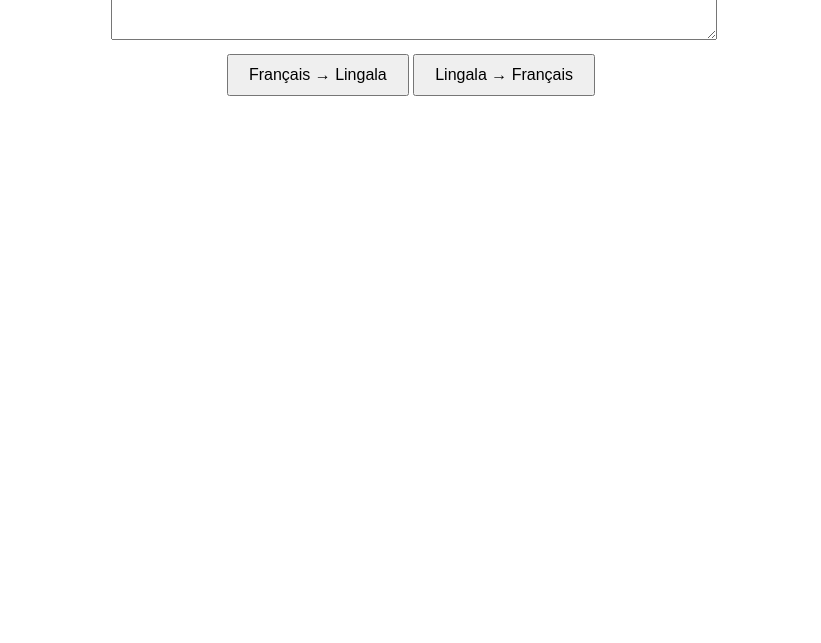
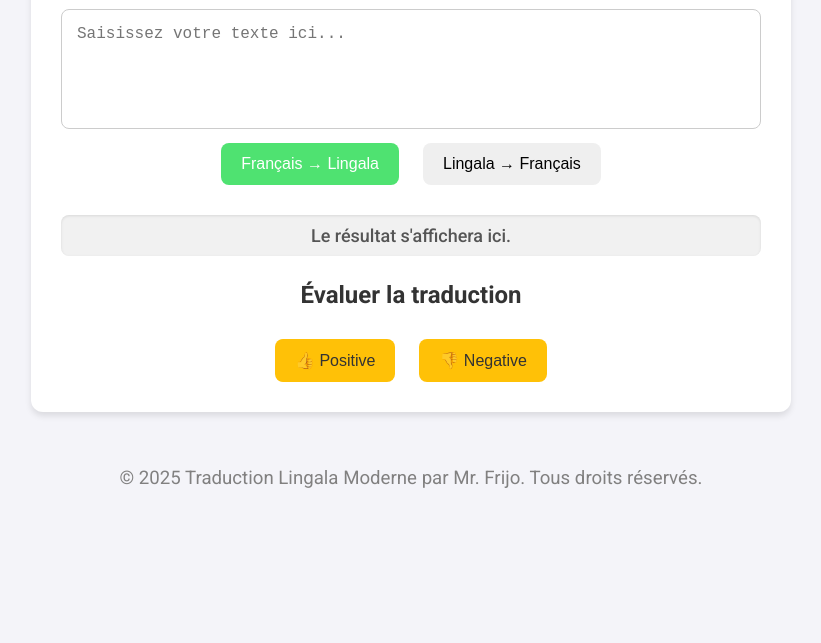
Before and after one commit to Frijo75/Traduction-Lingala, a plain HTML site: page index.html in a window 1280 px wide. Shown: the part 157-800 px from the top of the page, without its empty margins (229-1050 px from the left). Drawn offline with Linux system fonts and the light colour scheme.

Commit message:
index.html

```diff
--- a/index.html
+++ b/index.html
@@ -1,56 +1,102 @@
 <!DOCTYPE html>
 <html lang="fr">
 <head>
-  <meta name="google-site-verification" content="Uyy3H57rFlaA1MlT8NLGI52H1PYMfTxDLDRTSLf6UGk" />
-
     <meta charset="UTF-8">
     <meta name="viewport" content="width=device-width, initial-scale=1.0">
     <meta name="description" content="Traducteur français-lingala moderne">
     <meta name="keywords" content="Traduction Lingala, Lingala Moderne, traduire en lingala, Traduction de franàai en lingala, traduction lingala">
     <meta name="author" content="Mr. Frijo">
-    <title>Traduction Français ⇌ Lingala</title>
+    <title>Traduction Français Lingala</title>
     <style>
+        /* Police Google */
+        @import url('https://fonts.googleapis.com/css2?family=Roboto:wght@400;500;700&display=swap');
+
+        /* Style général */
         body {
-            font-family: Arial, sans-serif;
-            margin: 20px;
+            font-family: 'Roboto', sans-serif;
+            margin: 0;
             padding: 0;
+            background: #f4f4f9;
+            color: #333;
         }
         .container {
-            max-width: 600px;
-            margin: auto;
+            max-width: 700px;
+            margin: 50px auto;
+            background: #fff;
+            box-shadow: 0px 4px 6px rgba(0, 0, 0, 0.1);
+            border-radius: 12px;
+            padding: 20px 30px;
             text-align: center;
+        }
+        h1 {
+            font-size: 2.4em;
+            font-weight: 700;
+            color: #444;
         }
         textarea {
             width: 100%;
-            height: 100px;
-            margin: 10px 0;
+            height: 120px;
+
+            padding: 15px;
+            box-sizing: border-box;
             font-size: 16px;
+            border: 1px solid #ccc;
+            border-radius: 8px;
+            outline: none;
+            resize: none;
+            transition: border-color 0.3s ease;
+        }
+        textarea:focus {
+            outline: none;
+            border-color: #007BFF;
         }
         button {
-            padding: 10px 20px;
+            padding: 12px 20px;
             font-size: 16px;
+            margin: 10px;
+            border: none;
+            border-radius: 8px;
             cursor: pointer;
+            transition: background-color 0.3s ease, transform 0.2s ease;
+        }
+        button:first-child {
+            background-color: #007BFF;
+            color: #fff;
+        }
+        button:last-child {
+            background-color: #28a745;
+            color: #fff;
+        }
+        button:hover {
+            transform: translateY(-2px);
+        }
+        .vert{
+            background: #4fe271;
+            color: rgb(255, 255, 255);
         }
         .result {
             margin-top: 20px;
             font-size: 18px;
-            font-weight: bold;
+            font-weight: 500;
+            color: #555;
+            padding: 10px 15px;
+            background: #f1f1f1;
+            border-radius: 8px;
+            box-shadow: inset 0 1px 3px rgba(0, 0, 0, 0.1);
+        }
+        .rating-section {
+            margin-top: 25px;
+        }
+        .rating-section button {
+            background-color: #ffc107;
             color: #333;
         }
-        .evaluation {
-            margin-top: 20px;
-        }
-        .evaluation button {
-            margin: 5px;
-            padding: 10px;
-            font-size: 16px;
-            cursor: pointer;
-        }
-        .loader {
-            margin-top: 10px;
-            font-size: 16px;
-            color: #555;
-            display: none;
+        footer {
+            margin-top: 30px;
+            font-size: 14pt;
+            color: rgb(129, 128, 128);
+            text-align: center;
+            padding: 5px;
         }
     </style>
 </head>
@@ -59,76 +105,60 @@
         <h1>Traduction Français ⇌ Lingala</h1>
         <textarea id="inputText" placeholder="Saisissez votre texte ici..."></textarea>
         <br>
-        <button onclick="translate('fr_lingala')">Français → Lingala</button>
+        <button class="vert" onclick="translate('fr_lingala')">Français → Lingala</button>
         <button onclick="translate('lingala_fr')">Lingala → Français</button>
-        <div class="loader" id="loader">🌀 Chargement...</div>
-        <div class="result" id="result"></div>
-        <div class="evaluation" id="evaluation" style="display:none;">
-            <p>Évaluer cette traduction :</p>
-            <button onclick="evaluateTranslation('positive')">👍 Bien</button>
-            <button onclick="evaluateTranslation('negative')">👎 À améliorer</button>
+        <div class="result" id="result">Le résultat s'affichera ici.</div>
+
+        <!-- Section d'évaluation -->
+        <div class="rating-section">
+            <h2>Évaluer la traduction</h2>
+            <button onclick="evaluateTranslation('positive')">👍 Positive</button>
+            <button onclick="evaluateTranslation('negative')">👎 Negative</button>
         </div>
     </div>
+    <footer>
+        &copy; 2025 Traduction Lingala Moderne par Mr. Frijo. Tous droits réservés.
+    </footer>
     <script>
-        const API_URL = 'https://liapi.onrender.com';
-
         async function translate(direction) {
             const inputText = document.getElementById('inputText').value;
             const resultDiv = document.getElementById('result');
-            const loader = document.getElementById('loader');
-            const evaluationDiv = document.getElementById('evaluation');
-
-            resultDiv.textContent = "";
-            evaluationDiv.style.display = "none"; // Cache l'évaluation précédente
-            loader.style.display = "block"; // Affiche le loader
-
-            if (!inputText.trim()) {
-                resultDiv.textContent = "Veuillez entrer du texte pour la traduction.";
-                loader.style.display = "none";
-                return;
-            }
+            resultDiv.textContent = "Traduction en cours...";
 
             try {
-                const response = await fetch(`${API_URL}/translate`, {
+                const response = await fetch('https://liapi.onrender.com/translate/', {
                     method: 'POST',
                     headers: { 'Content-Type': 'application/json' },
-                    body: JSON.stringify({ text: inputText, direction })
+                    body: JSON.stringify({ text: inputText, src_lang: direction.split('_')[0], target_lang: direction.split('_')[1] })
                 });
                 const data = await response.json();
-
                 if (response.ok) {
-                    resultDiv.textContent = data.translatedText;
-                    evaluationDiv.style.display = "block"; // Montre les options d'évaluation
+                    resultDiv.textContent = data.translated_text;
                 } else {
                     resultDiv.textContent = `Erreur : ${data.error}`;
                 }
             } catch (error) {
                 resultDiv.textContent = "Erreur de connexion avec l'API.";
-            } finally {
-                loader.style.display = "none"; // Cache le loader
             }
         }
 
         async function evaluateTranslation(feedback) {
-            const resultDiv = document.getElementById('result');
-            const translatedText = resultDiv.textContent;
-
-            if (!translatedText) {
-                alert("Aucune traduction à évaluer.");
+            const resultText = document.getElementById('result').textContent;
+            if (!resultText || resultText === "Le résultat s'affichera ici.") {
+                alert("Veuillez d'abord effectuer une traduction avant de donner votre avis.");
                 return;
             }
 
             try {
-                const response = await fetch(`${API_URL}/evaluate`, {
+                const response = await fetch('https://liapi.onrender.com/evaluate/', {
                     method: 'POST',
                     headers: { 'Content-Type': 'application/json' },
-                    body: JSON.stringify({ feedback, translatedText })
+                    body: JSON.stringify({ translated_text: resultText, feedback })
                 });
-
                 if (response.ok) {
                     alert("Merci pour votre évaluation !");
                 } else {
-                    alert("Erreur lors de l'envoi de l'évaluation.");
+                    alert("Erreur lors de l'envoi de votre évaluation.");
                 }
             } catch (error) {
                 alert("Erreur de connexion avec l'API pour l'évaluation.");
```
